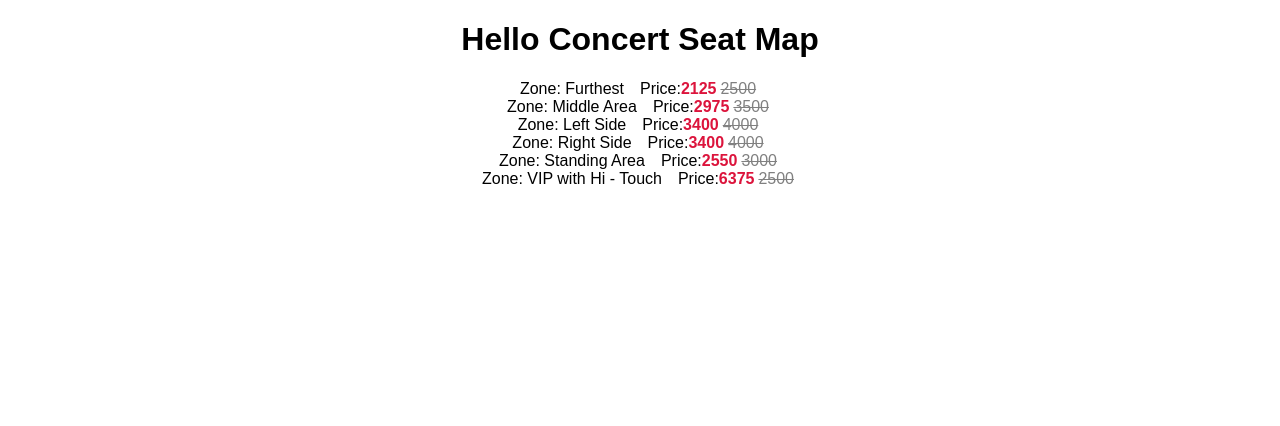
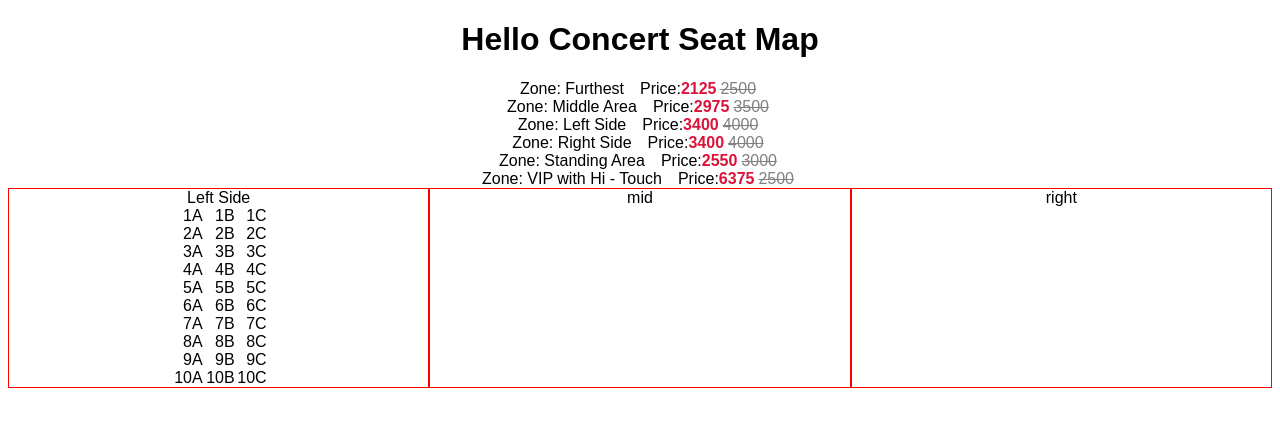
Before and after one commit to u46esp/test-refactoring-kata, a React (Create React App) app: page / in a window 1280 px wide. Shown: the top 426 px of the page. Built offline with nearby package versions, Linux system fonts and the light colour scheme.

Commit message:
Display first seat zone

```diff
--- a/src/App.js
+++ b/src/App.js
@@ -14,6 +14,7 @@ export default function App({
         pricing={seatPricing}
         isCustomerPremiumMember={isCustomerPremiumMember}
       />
+      <SeatLayout seatData={seatData} seatMetadata={seatMetadata} />
     </div>
   );
 }
@@ -59,3 +60,35 @@ function SeatPricingLegend({ info, pricing, isCustomerPremiumMember = false }) {
     </div>
   );
 }
+
+function SeatLayout({seatData, seatMetadata}) {
+  return <>
+    <div className="columns-3">
+      <div className="side">
+        Left Side
+        <SeatGroup seatData={seatData["leftside"]} seatMetadata={seatMetadata["leftside"]} />
+      </div>
+      <div className="middle">mid</div>
+      <div className="side">right</div>
+    </div>
+  </>
+}
+
+function SeatGroup({seatData, seatMetadata}) {
+  const maxRow = seatMetadata["maxRow"];
+  const rows = [ ...Array(maxRow).keys() ].map( i => i+1)
+  const maxColumn = seatMetadata["maxColumn"];
+  const columns = [ ...Array(maxColumn).keys() ].map( i => i+1)
+  // return
+  return <div>
+    {rows.map(i => {
+      return <div>
+        {columns.map(j => {
+          const seat = seatData.find(s => (s.row == i) && (s.column == j)) || { seatNumber: 'xx'}
+          return <span class="seat">{seat.seatNumber}</span>
+        })}
+      </div>
+    })}
+  </div>
+
+}
--- a/src/index.js
+++ b/src/index.js
@@ -7,6 +7,67 @@ const rootElement = document.getElementById("root");
 const root = createRoot(rootElement);
 
 const seatData = {
+  leftside: [
+    { seatNumber: "1A", row: 1, column: 1, availability: "Available" },
+    { seatNumber: "1B", row: 1, column: 2, availability: "Available" },
+    { seatNumber: "1C", row: 1, column: 3, availability: "Available" },
+    { seatNumber: "1D", row: 1, column: 4, availability: "Available" },
+    { seatNumber: "1E", row: 1, column: 5, availability: "Available" },
+
+    { seatNumber: "2A", row: 2, column: 1, availability: "Available" },
+    { seatNumber: "2B", row: 2, column: 2, availability: "Available" },
+    { seatNumber: "2C", row: 2, column: 3, availability: "Available" },
+    { seatNumber: "2D", row: 2, column: 4, availability: "Available" },
+    { seatNumber: "2E", row: 2, column: 5, availability: "Available" },
+
+    { seatNumber: "3A", row: 3, column: 1, availability: "Available" },
+    { seatNumber: "3B", row: 3, column: 2, availability: "Available" },
+    { seatNumber: "3C", row: 3, column: 3, availability: "Available" },
+    { seatNumber: "3D", row: 3, column: 4, availability: "Available" },
+    { seatNumber: "3E", row: 3, column: 5, availability: "Available" },
+
+    { seatNumber: "4A", row: 4, column: 1, availability: "Available" },
+    { seatNumber: "4B", row: 4, column: 2, availability: "Available" },
+    { seatNumber: "4C", row: 4, column: 3, availability: "Available" },
+    { seatNumber: "4D", row: 4, column: 4, availability: "Available" },
+    { seatNumber: "4E", row: 4, column: 5, availability: "Available" },
+
+    { seatNumber: "5A", row: 5, column: 1, availability: "Available" },
+    { seatNumber: "5B", row: 5, column: 2, availability: "Available" },
+    { seatNumber: "5C", row: 5, column: 3, availability: "Available" },
+    { seatNumber: "5D", row: 5, column: 4, availability: "Available" },
+    { seatNumber: "5E", row: 5, column: 5, availability: "Available" },
+
+    { seatNumber: "6A", row: 6, column: 1, availability: "Available" },
+    { seatNumber: "6B", row: 6, column: 2, availability: "Available" },
+    { seatNumber: "6C", row: 6, column: 3, availability: "Available" },
+    { seatNumber: "6D", row: 6, column: 4, availability: "Available" },
+    { seatNumber: "6E", row: 6, column: 5, availability: "Available" },
+
+    { seatNumber: "7A", row: 7, column: 1, availability: "Available" },
+    { seatNumber: "7B", row: 7, column: 2, availability: "Available" },
+    { seatNumber: "7C", row: 7, column: 3, availability: "Available" },
+    { seatNumber: "7D", row: 7, column: 4, availability: "Available" },
+    { seatNumber: "7E", row: 7, column: 5, availability: "Available" },
+
+    { seatNumber: "8A", row: 8, column: 1, availability: "Available" },
+    { seatNumber: "8B", row: 8, column: 2, availability: "Available" },
+    { seatNumber: "8C", row: 8, column: 3, availability: "Available" },
+    { seatNumber: "8D", row: 8, column: 4, availability: "Available" },
+    { seatNumber: "8E", row: 8, column: 5, availability: "Available" },
+
+    { seatNumber: "9A", row: 9, column: 1, availability: "Available" },
+    { seatNumber: "9B", row: 9, column: 2, availability: "Available" },
+    { seatNumber: "9C", row: 9, column: 3, availability: "Available" },
+    { seatNumber: "9D", row: 9, column: 4, availability: "Available" },
+    { seatNumber: "9E", row: 9, column: 5, availability: "Available" },
+
+    { seatNumber: "10A", row: 10, column: 1, availability: "Available" },
+    { seatNumber: "10B", row: 10, column: 2, availability: "Available" },
+    { seatNumber: "10C", row: 10, column: 3, availability: "Available" },
+    { seatNumber: "10D", row: 10, column: 4, availability: "Available" },
+    { seatNumber: "10E", row: 10, column: 5, availability: "Available" },
+  ],
   furthest: [
     { seatNumber: "1A", row: 1, column: 1, availability: "Available" },
     { seatNumber: "1B", row: 1, column: 2, availability: "Available" },
@@ -56,13 +117,13 @@ const seatMetadata = {
   },
   leftside: {
     zoneName: "Left Side",
-    maxColumn: 10,
-    maxRow: 3,
+    maxColumn: 3,
+    maxRow: 10,
   },
   rightside: {
     zoneName: "Right Side",
-    maxColumn: 10,
-    maxRow: 3,
+    maxColumn: 3,
+    maxRow: 10,
   },
   standing: {
     zoneName: "Standing Area",
--- a/src/styles.css
+++ b/src/styles.css
@@ -14,3 +14,20 @@
   color: grey;
   text-decoration: line-through;
 }
+
+.columns-3 {
+  width: 100%;
+  display:flex;
+}
+
+.columns-3 > div {
+  width: 100%;
+  display:flex-item;
+  border: 1px solid red;
+}
+
+.seat {
+  display: inline-block;
+  width: 2em;
+  text-align: right;
+}
```
